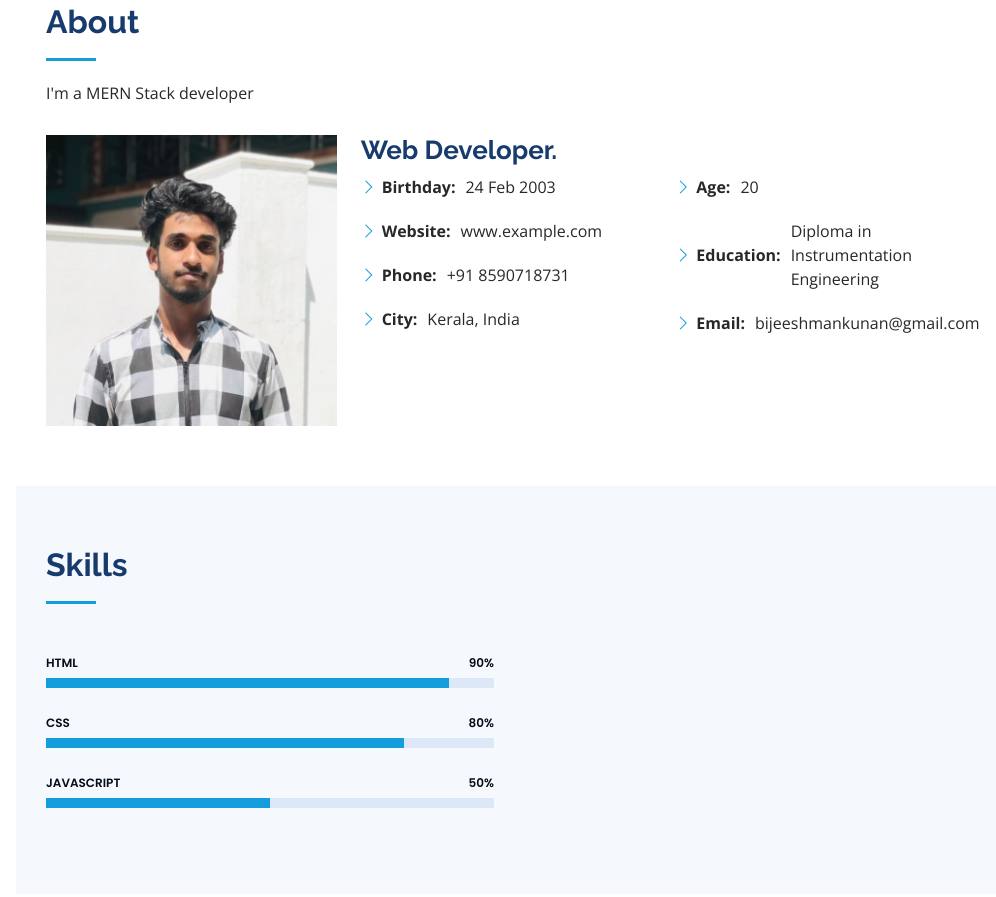
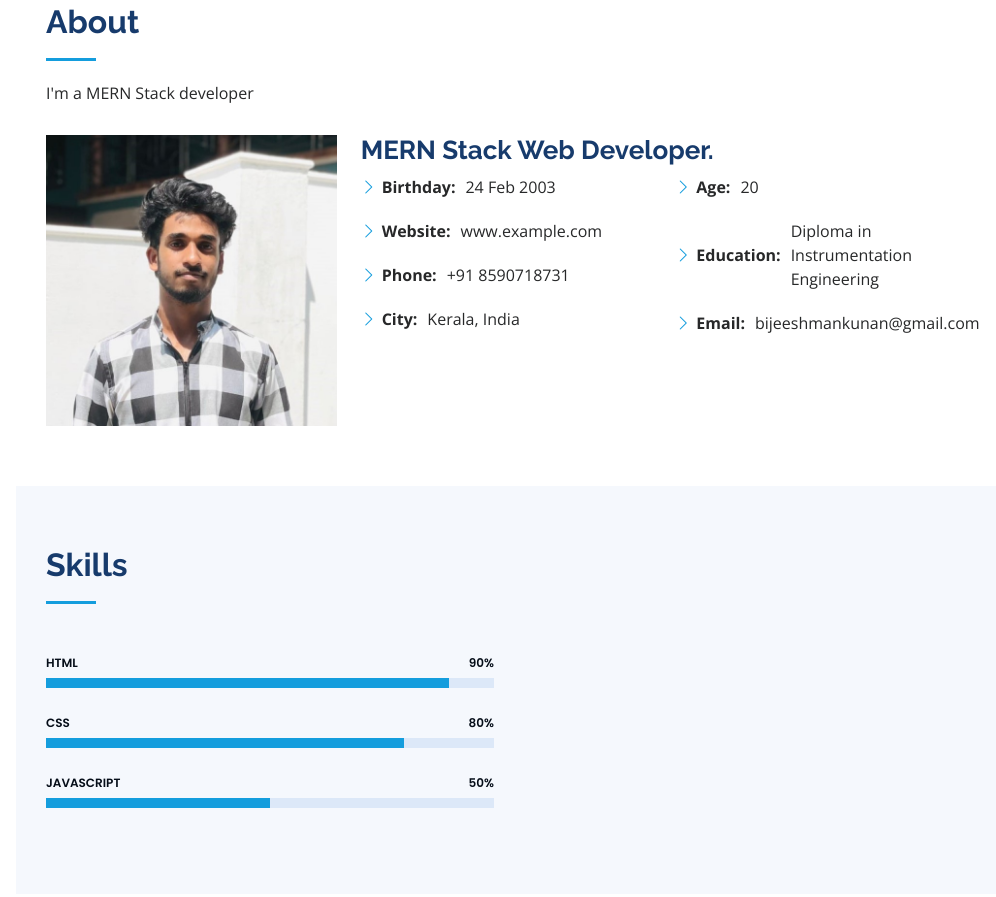
Before and after one commit to bijeesh-m/portfolio.github.io, a plain HTML site: page index.html in a window 1280 px wide. Shown: the part 857-1754 px from the top of the page, without its empty margins (284-1280 px from the left). Drawn offline with nearby package versions, Linux system fonts and the light colour scheme.

Commit message:
fix: changed

```diff
--- a/index.html
+++ b/index.html
@@ -98,7 +98,7 @@
             <img src="assets/img/profile-img.jpg" class="img-fluid" alt="">
           </div>
           <div class="col-lg-8 pt-4 pt-lg-0 content" data-aos="fade-left">
-            <h3> Web Developer.</h3>
+            <h3> MERN Stack Web Developer.</h3>
             <!-- <p class="fst-italic">
               Lorem ipsum dolor sit amet, consectetur adipiscing elit, sed do eiusmod tempor incididunt ut labore et dolore
               magna aliqua.
```
